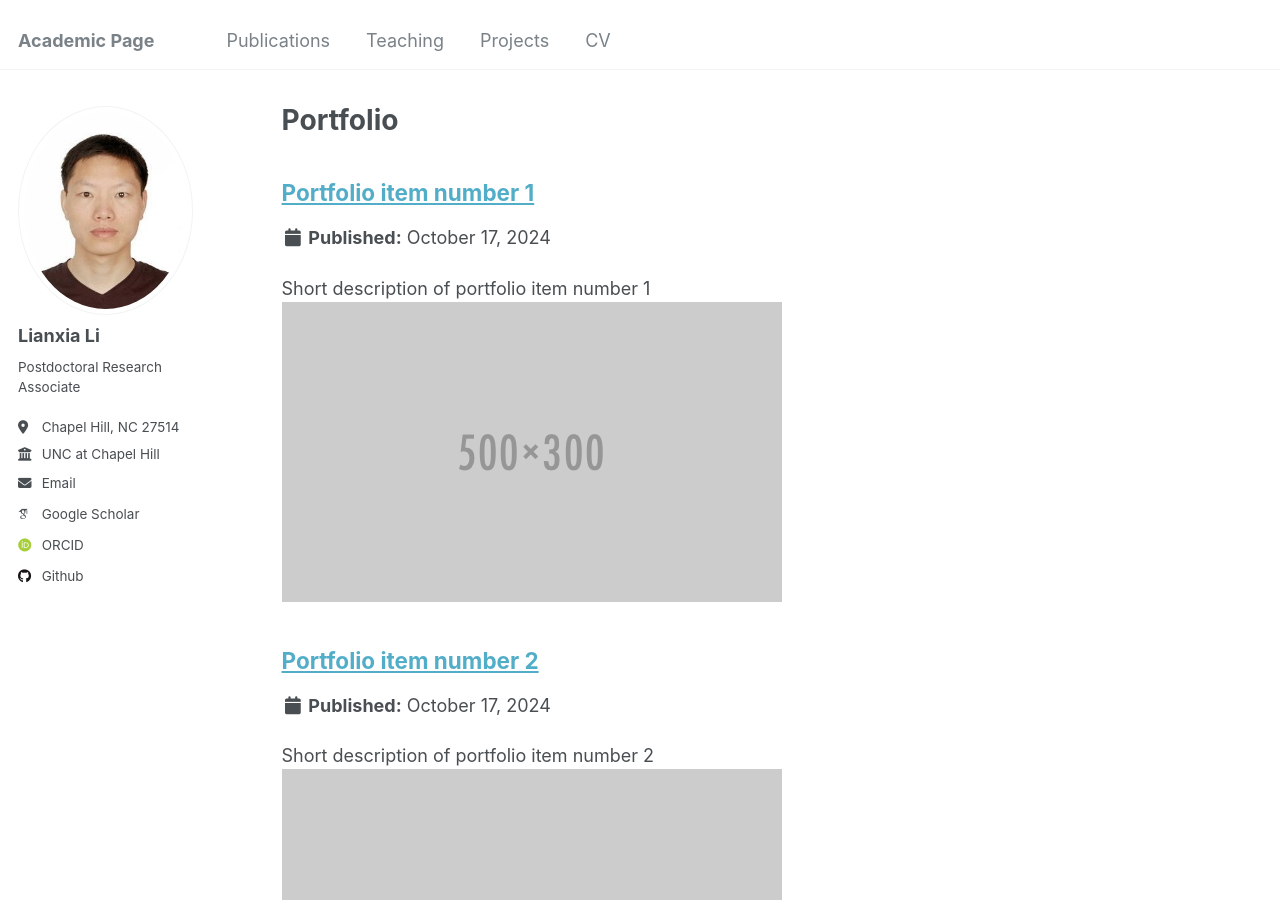
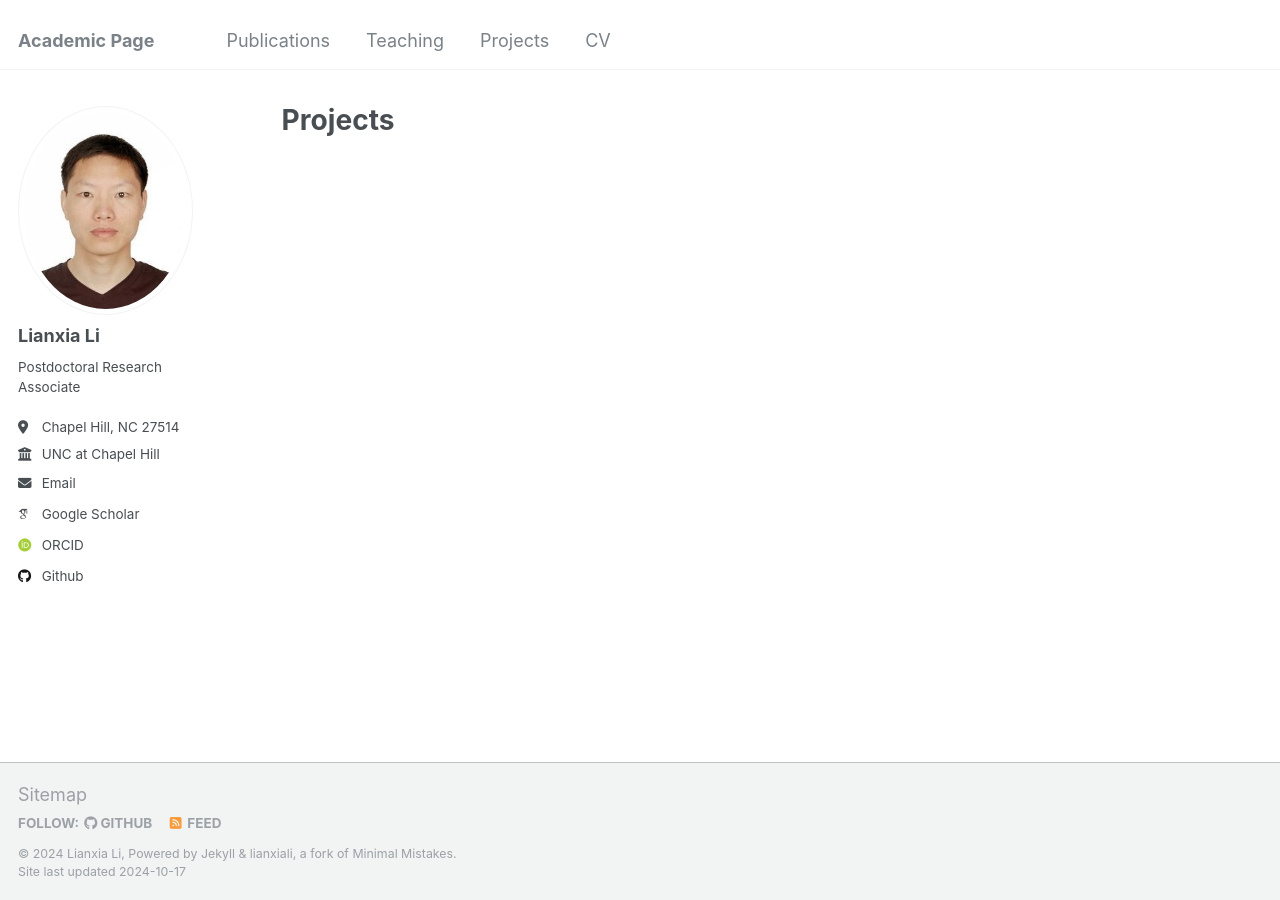
Before and after one commit to Lianxiali/lianxiali-github.io, a Jekyll site: the page built from _pages/portfolio.html, in a window 1280 px wide and 900 px high. Built offline with Jekyll 4.4.1, drawn with Linux system fonts in a browser that asks for light colours; some web fonts are replaced; a file with an impossible date is left out.

```diff
--- a/_config.yml
+++ b/_config.yml
@@ -217,7 +217,7 @@ collections:
   publications:
     output: true
     permalink: /:collection/:path/
-  portfolio:
+  Projects:
     output: true
     permalink: /:collection/:path/
   talks:
@@ -263,10 +263,10 @@ defaults:
       author_profile: true
       share: true
       comments: true
-  # _portfolio
+  # _Projects
   - scope:
       path: ""
-      type: portfolio
+      type: Projects
     values:
       layout: single
       author_profile: true
--- a/_data/navigation.yml
+++ b/_data/navigation.yml
@@ -15,7 +15,7 @@ main:
     url: /teaching/
 
   - title: "Projects"
-    url: /portfolio/
+    url: /Projects/
 
   # - title: "Blogs"
   #   url: /year-archive/
--- a/_pages/portfolio.html
+++ b/_pages/portfolio.html
@@ -1,13 +1,13 @@
 ---
 layout: archive
-title: "Portfolio"
-permalink: /portfolio/
+title: "Projects"
+permalink: /Projects/
 author_profile: true
 ---
 
 {% include base_path %}
 
 
-{% for post in site.portfolio %}
+{% for post in site.Projects %}
   {% include archive-single.html %}
 {% endfor %}
--- a/_portfolio/portfolio-1.md
+++ /dev/null
@@ -1,7 +0,0 @@
----
-title: "Portfolio item number 1"
-excerpt: "Short description of portfolio item number 1<br/><img src='/images/500x300.png'>"
-collection: portfolio
----
-
-This is an item in your portfolio. It can be have images or nice text. If you name the file .md, it will be parsed as markdown. If you name the file .html, it will be parsed as HTML.
--- a/_portfolio/portfolio-2.html
+++ /dev/null
@@ -1,7 +0,0 @@
----
-title: "Portfolio item number 2"
-excerpt: "Short description of portfolio item number 2 <br/><img src='/images/500x300.png'>"
-collection: portfolio
----
-
-This is an item in your portfolio. It can be have images or nice text. If you name the file .md, it will be parsed as markdown. If you name the file .html, it will be parsed as HTML.
```
Also changed, not shown: _pages/markdown.md (+1 -1 lines), _project/project-1.md (added, +7 -0 lines), _project/project-2.html (added, +7 -0 lines), _publications/2009-10-01-paper-title-number-1.md (+1 -1 lines).
